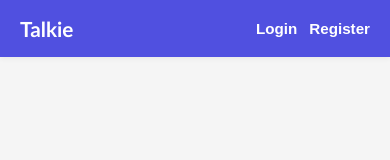
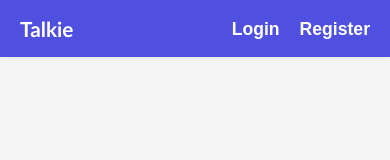
Before and after one commit to Bogomil-Simitchiev/Chat-app, a React (Vite) app in the folder frontend/: page / in a window 390 px wide. Shown: the top 160 px of the page. Built offline with nearby package versions, Linux system fonts and the light colour scheme.

Commit message:
improve UX and add icons to some links

```diff
--- a/frontend/package.json
+++ b/frontend/package.json
@@ -10,6 +10,10 @@
     "preview": "vite preview"
   },
   "dependencies": {
+    "@fortawesome/free-brands-svg-icons": "^7.0.0",
+    "@fortawesome/free-regular-svg-icons": "^7.0.0",
+    "@fortawesome/free-solid-svg-icons": "^7.0.0",
+    "@fortawesome/react-fontawesome": "^0.2.3",
     "react": "^19.1.0",
     "react-dom": "^19.1.0",
     "react-router-dom": "^7.6.2"
--- a/frontend/src/components/Header/Header.css
+++ b/frontend/src/components/Header/Header.css
@@ -24,13 +24,14 @@
 .nav-links {
   display: flex;
   font-weight: bold;
-  gap: 15px;
+  gap: 20px;
 }
 
 .nav-link {
+  margin-top: 2px;
   color: white;
   text-decoration: none;
-  font-size: 1rem;
+  font-size: 1.3rem;
   transition: color 0.3s ease;
 }
 
@@ -45,11 +46,11 @@
 /* Responsive */
 @media (max-width: 600px) {
   .nav-links {
-    gap: 12px;
+    gap: 20px;
   }
 
   .nav-link {
-    font-size: 0.95rem;
+    font-size: 1.1rem;
   }
 
   .logo {
--- a/frontend/src/components/Header/Header.jsx
+++ b/frontend/src/components/Header/Header.jsx
@@ -3,6 +3,8 @@ import { Link } from "react-router-dom";
 import "./Header.css";
 import AuthContext from "../../contexts/AuthContext";
 import { logout } from "../../services/authService";
+import { FontAwesomeIcon } from "@fortawesome/react-fontawesome";
+import { faUserPlus, faUsers, faBell, faArrowRightFromBracket } from "@fortawesome/free-solid-svg-icons";
 
 const Header = () => {
   const { user, logoutUser } = useContext(AuthContext);
@@ -22,13 +24,21 @@ const Header = () => {
           Talkie
         </Link>
         <nav className="nav-links">
-          <span className="welcome">
-            {user.token ? " Welcome, " + user.user.nickname : <></>}
-          </span>
           {user.token ? (
-            <Link onClick={logoutHandler} className="nav-link">
-              Logout
-            </Link>
+            <>
+              <Link to={"/requests"} className="nav-link">
+                <FontAwesomeIcon icon={faBell} />
+              </Link>
+              <Link to={"/friends"} className="nav-link">
+                <FontAwesomeIcon icon={faUsers} />
+              </Link>
+              <Link to={"/add-friend"} className="nav-link">
+                <FontAwesomeIcon icon={faUserPlus} />
+              </Link>
+              <Link onClick={logoutHandler} className="nav-link">
+                <FontAwesomeIcon icon={faArrowRightFromBracket} />
+              </Link>
+            </>
           ) : (
             <>
               <Link to="/login" className="nav-link">
```
